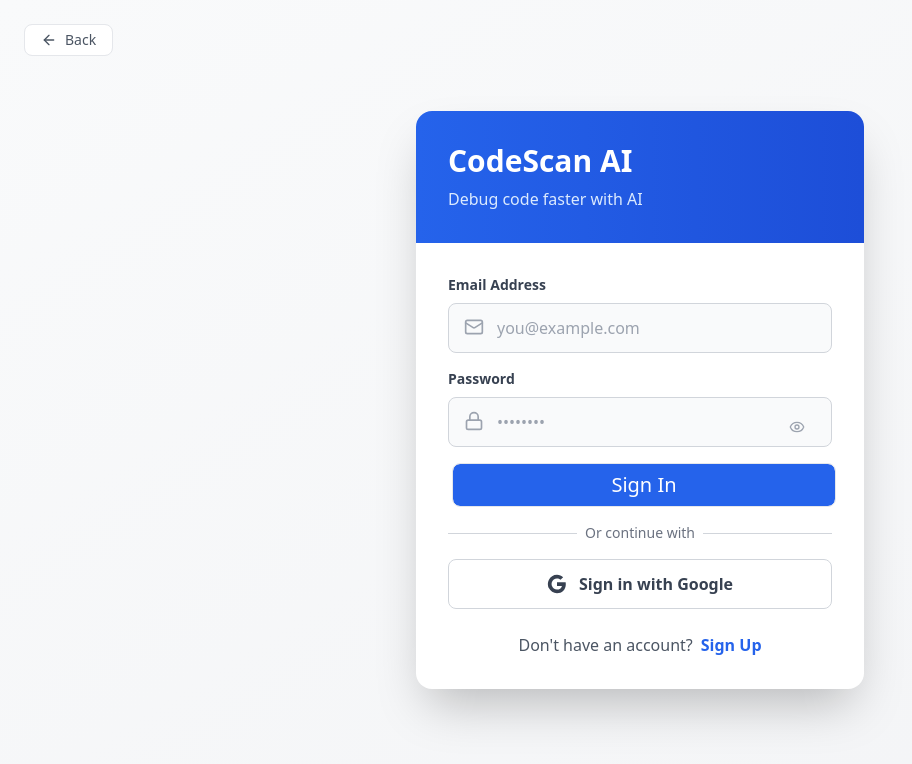
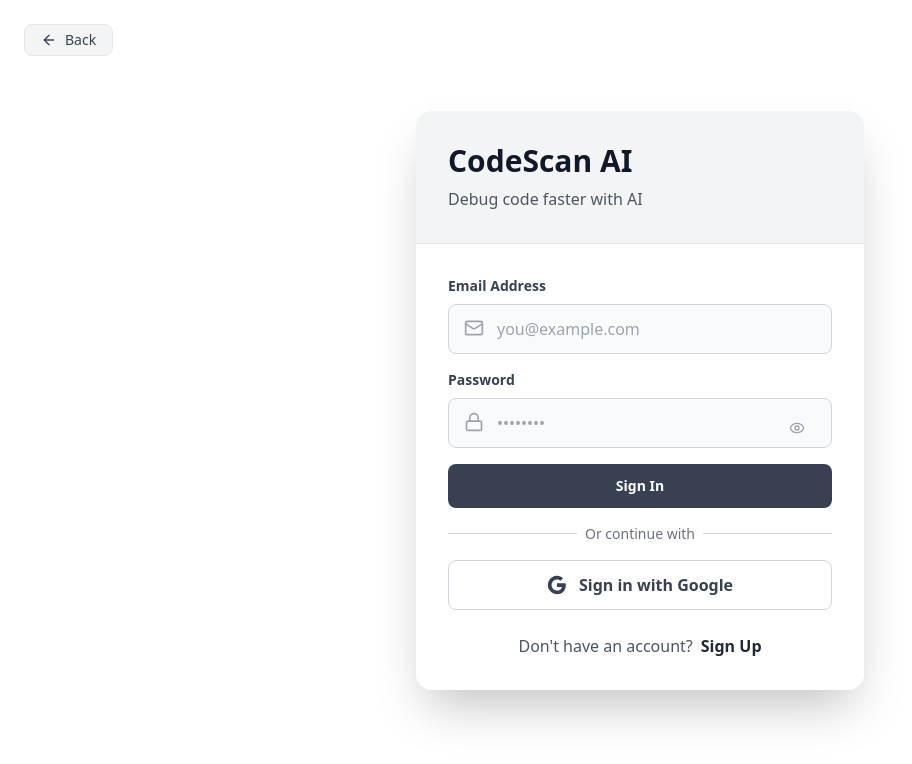
Before and after one commit to Rathod-Ajay7/codescanai, a React (Vite) app: page /login in a window 1280 px wide. Shown: the top 764 px of the page, without its empty margins (0-912 px from the left). Built offline with nearby package versions, Linux system fonts and the light colour scheme; no server answers.

Commit message:
Updated ui of login page

```diff
--- a/src/pages/login/LoginPage.jsx
+++ b/src/pages/login/LoginPage.jsx
@@ -70,13 +70,13 @@
   }
 
   return (
-    <div className="min-h-screen bg-gradient-to-br from-gray-50 to-gray-100 dark:from-gray-900 dark:to-gray-800 flex items-center justify-center p-4">
+    <div className="min-h-screen bg-white dark:bg-[#17171d] flex items-center justify-center p-4">
       {/* Back Button */}
       <Button
         type="button"
         variant="outline"
         onClick={() => navigate("/")}
-        className="absolute top-6 left-6 z-50 flex items-center gap-2 px-4 py-2 text-gray-600 dark:text-gray-300 bg-white dark:bg-gray-800 "
+        className="absolute top-6 left-6 z-50 flex items-center gap-2 px-4 py-2 text-gray-700 dark:text-gray-300 bg-gray-100 dark:bg-gray-800 hover:bg-gray-200 dark:hover:bg-gray-700"
       >
         <ArrowLeft className="w-5 h-5" />
         Back
@@ -87,18 +87,17 @@
       {/* Login Card */}
       <div className="relative w-full max-w-md">
         <div className="bg-white dark:bg-gray-800 rounded-2xl shadow-2xl overflow-hidden">
-          {/* Header */}
-          <div className="bg-gradient-to-r from-blue-600 to-blue-700 dark:from-blue-700 dark:to-purple-700 p-8 text-white">
-            <h1 className="text-3xl font-bold">CodeScan AI</h1>
-            <p className="text-blue-100 mt-2">Debug code faster with AI</p>
+        <div className="bg-gray-100 dark:bg-gray-800 p-8 border-b border-gray-200 dark:border-gray-700">
+            <h1 className="text-3xl font-bold dark:text-white text-gray-900">CodeScan AI</h1>
+            <p className="text-gray-600 dark:text-gray-400 mt-2">Debug code faster with AI</p>
           </div>
 
           {/* Form Content */}
-          <div className="p-8">
+          <div className="p-8 bg-white dark:bg-gray-900">
             {/* Error Message */}
             {error && (
-              <div className="mb-6 p-4 bg-red-50 dark:bg-red-900 border border-red-200 dark:border-red-700 rounded-lg">
-                <p className="text-red-800 dark:text-red-100 text-sm">{error}</p>
+              <div className="mb-6 p-4 bg-red-50 dark:bg-red-900/20 border border-red-200 dark:border-red-800 rounded-lg">
+                <p className="text-red-700 dark:text-red-300 text-sm">{error}</p>
               </div>
             )}
 
@@ -116,7 +115,7 @@
                     placeholder="you@example.com"
                     value={email}
                     onChange={(e) => setEmail(e.target.value)}
-                    className="w-full pl-12 pr-4 py-3 bg-gray-50 dark:bg-gray-700 border border-gray-300 dark:border-gray-600 rounded-lg focus:ring-2 focus:ring-blue-500 focus:border-transparent dark:text-white dark:placeholder-gray-400 transition"
+                    className="w-full pl-12 pr-4 py-3 bg-gray-50 dark:bg-gray-800 border border-gray-300 dark:border-gray-700 rounded-lg focus:ring-2 focus:ring-gray-400 dark:focus:ring-gray-600 focus:border-transparent dark:text-white dark:placeholder-gray-500 transition"
                   />
                 </div>
               </div>
@@ -133,7 +132,7 @@
                     placeholder="••••••••"
                     value={password}
                     onChange={(e) => setPassword(e.target.value)}
-                    className="w-full pl-12 pr-12 py-3 bg-gray-50 dark:bg-gray-700 border border-gray-300 dark:border-gray-600 rounded-lg focus:ring-2 focus:ring-blue-500 focus:border-transparent dark:text-white dark:placeholder-gray-400 transition"
+                    className="w-full pl-12 pr-12 py-3 bg-gray-50 dark:bg-gray-800 border border-gray-300 dark:border-gray-700 rounded-lg focus:ring-2 focus:ring-gray-400 dark:focus:ring-gray-600 focus:border-transparent dark:text-white dark:placeholder-gray-500 transition"
                   />
                   <Button
                     type="button"
@@ -151,7 +150,7 @@
                 type="submit"
                 variant="outline"
                 disabled={loading}
-                 className="flex  items-center justify-center w-full h-11 bg-blue-600 mx-1 text-white text-xl "
+                className="flex items-center justify-center w-full h-11 bg-gray-700 dark:bg-gray-700 hover:bg-gray-800 dark:hover:bg-gray-600 text-white font-semibold border-0"
               >
                 {loading ? (
                   <>
@@ -163,13 +162,12 @@
                 )}
               </Button>
 
-              {/* Divider */}
               <div className="relative my-6">
                 <div className="absolute inset-0 flex items-center">
-                  <div className="w-full border-t border-gray-300 dark:border-gray-600"></div>
+                  <div className="w-full border-t border-gray-300 dark:border-gray-700"></div>
                 </div>
                 <div className="relative flex justify-center text-sm">
-                  <span className="px-2 bg-white dark:bg-gray-800 text-gray-500 dark:text-gray-400">Or continue with</span>
+                  <span className="px-2 bg-white dark:bg-gray-900 text-gray-500 dark:text-gray-400">Or continue with</span>
                 </div>
               </div>
 
@@ -178,7 +176,7 @@
                 type="button"
                 onClick={handleGoogleSignIn}
                 disabled={loading}
-                className="w-full border border-gray-300 dark:border-gray-600 hover:bg-gray-50 dark:hover:bg-gray-700 text-gray-700 dark:text-gray-300 font-semibold py-3 rounded-lg transition flex items-center justify-center gap-3 disabled:opacity-50"
+                className="w-full border border-gray-300 dark:border-gray-700 hover:bg-gray-50 dark:hover:bg-gray-800 text-gray-700 dark:text-gray-300 font-semibold py-3 rounded-lg transition flex items-center justify-center gap-3 disabled:opacity-50"
               >
                 <svg className="w-5 h-5" viewBox="0 0 24 24">
                   <path
@@ -211,7 +209,7 @@
                     setIsSignUp(!isSignUp)
                     setError(null)
                   }}
-                  className="ml-2 text-blue-600 dark:text-blue-400 font-semibold hover:underline"
+                  className="ml-2 text-gray-800 dark:text-gray-200 font-semibold hover:underline"
                 >
                   {isSignUp ? "Sign In" : "Sign Up"}
                 </button>
```
